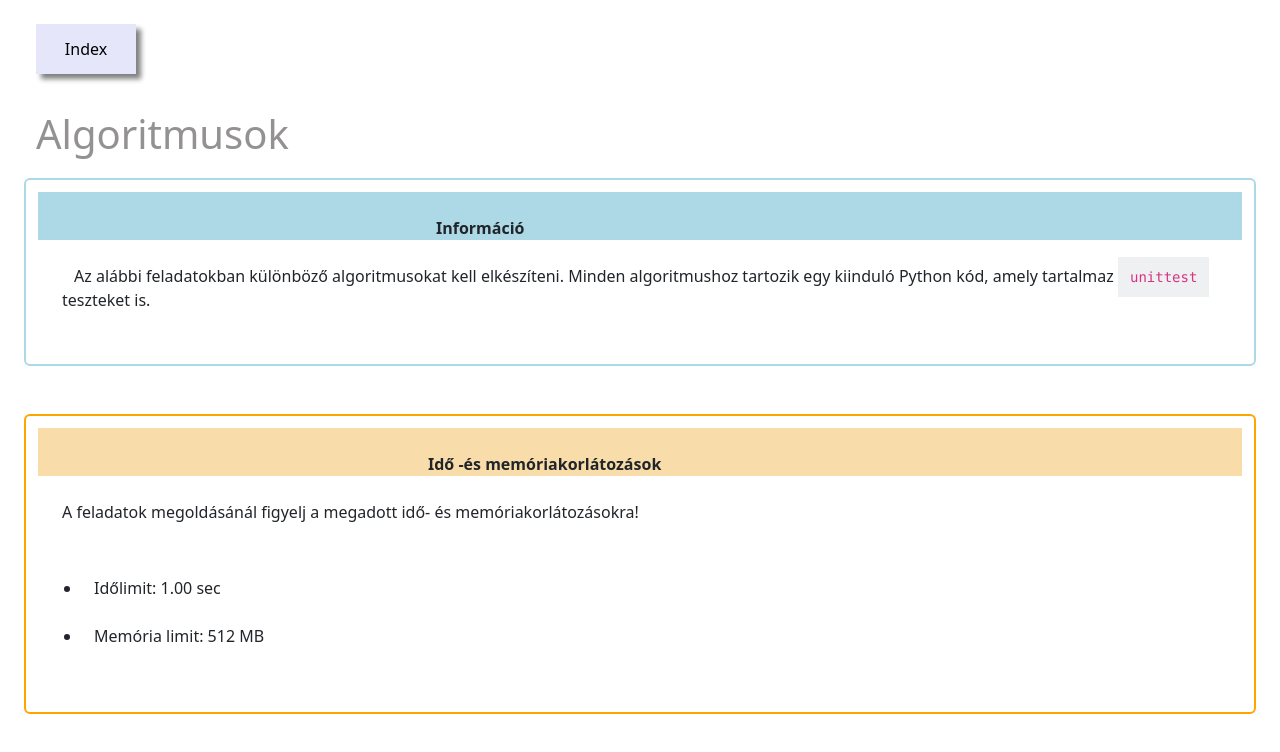
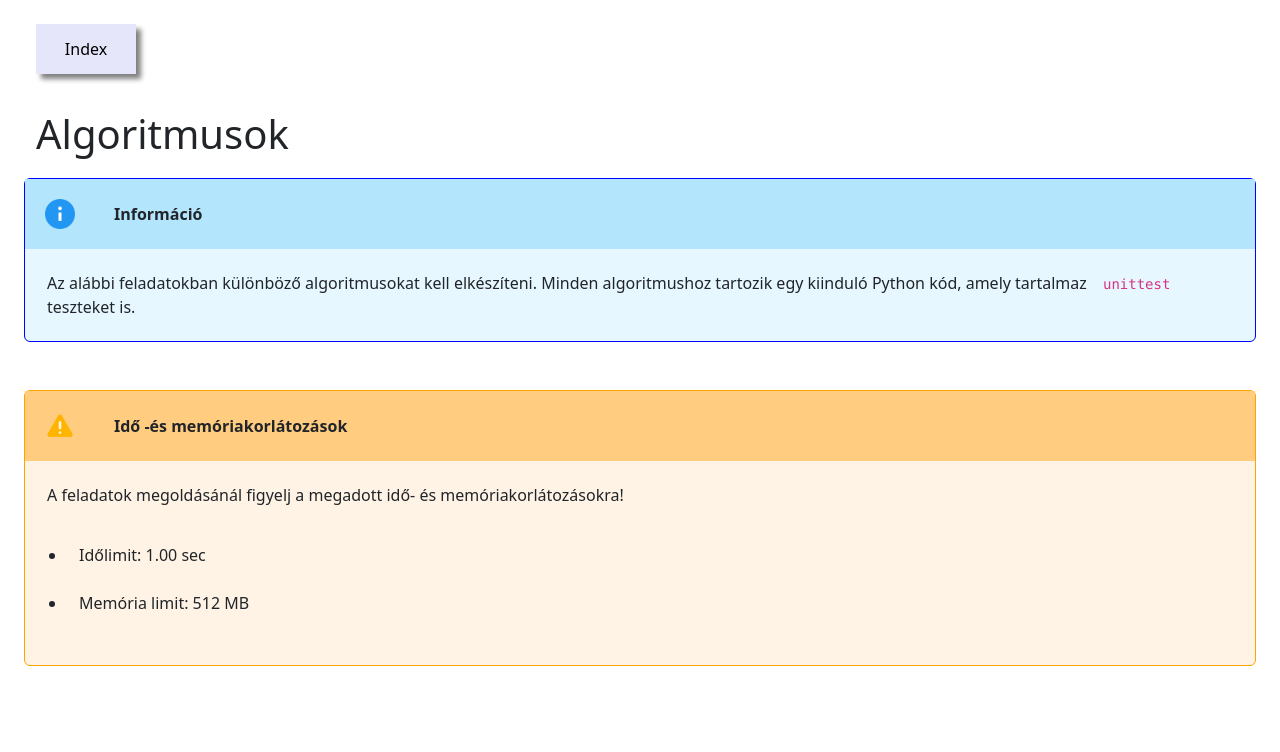
Before and after one commit to csaba0001/feb10, a React (Create React App) app: page /algo in a window 1280 px wide. Shown: the top 752 px of the page. Built offline with nearby package versions, Linux system fonts and the light colour scheme.

Commit message:
yea
bootstrap miatt átkellett alakítani

```diff
--- a/src/pages/style.css
+++ b/src/pages/style.css
@@ -1,51 +1,59 @@
+
+  .center-text {
+    display: inline-flex;
+    align-items: center;
+    margin: 0;
+  }
+
+  p{
+    margin: 0px;
+  }
 
 
-code{
-    background-color: rgba(205, 209, 212, 0.329);
+  .bluebox {
+    border: 1px solid blue;
+    border-radius: 6px;
+    background-color: #e6f7ff;
+    padding: 0px;
   }
 
-.bluebox{
-    border: 2px solid lightblue;
+
+  .orangebox {
+    border: 1px solid orange;
     border-radius: 6px;
+    background-color: #fff3e6;
+    padding: 0px;
   }
 
-.topbluebar{
-    background-color: lightblue;
+
+  .topbluebar {
     display: flex;
-    height: 48px;
-    width: 100%;
-}
-.topbluebar > p{
-    text-indent: 8px;
-}
-.topbluebar > img{
-    margin-top: 13px;
+    align-items: center;
+    background-color: #b3e5fc;
+    padding: 5px;
   }
 
-.bottombluebar > p{
-    text-indent: 12px;
+
+  .bottombluebar {
+    padding: 10px;
   }
 
-.orangebox{
-    border: 2px orange solid;
-    border-radius: 6px;
+
+  .toporangebar {
+    display: flex;
+    align-items: center;
+    background-color: #ffcc80;
+    padding: 5px;
   }
 
-.toporangebar{
-    display: flex;
-    height: 48px;
-    width: 100%;
-    background-color: rgb(248, 221, 171);
+  .bottomorangebar {
+    padding: 10px;
   }
 
   img{
-    height: 24px;
+    height: 60px;
+    width: 60px;
+    float: left;
+    margin-top: auto;
+    margin-bottom: auto;
   }
-
-.toporangebar > img{
-    margin-top: 13px;
-}
-h1{
-    color: rgb(147, 145, 145);
-
-}
```
Also changed, not shown: 1 other file (tests, documents, lock files or other folders). Lines whose indentation alone changed are shown as unchanged.
